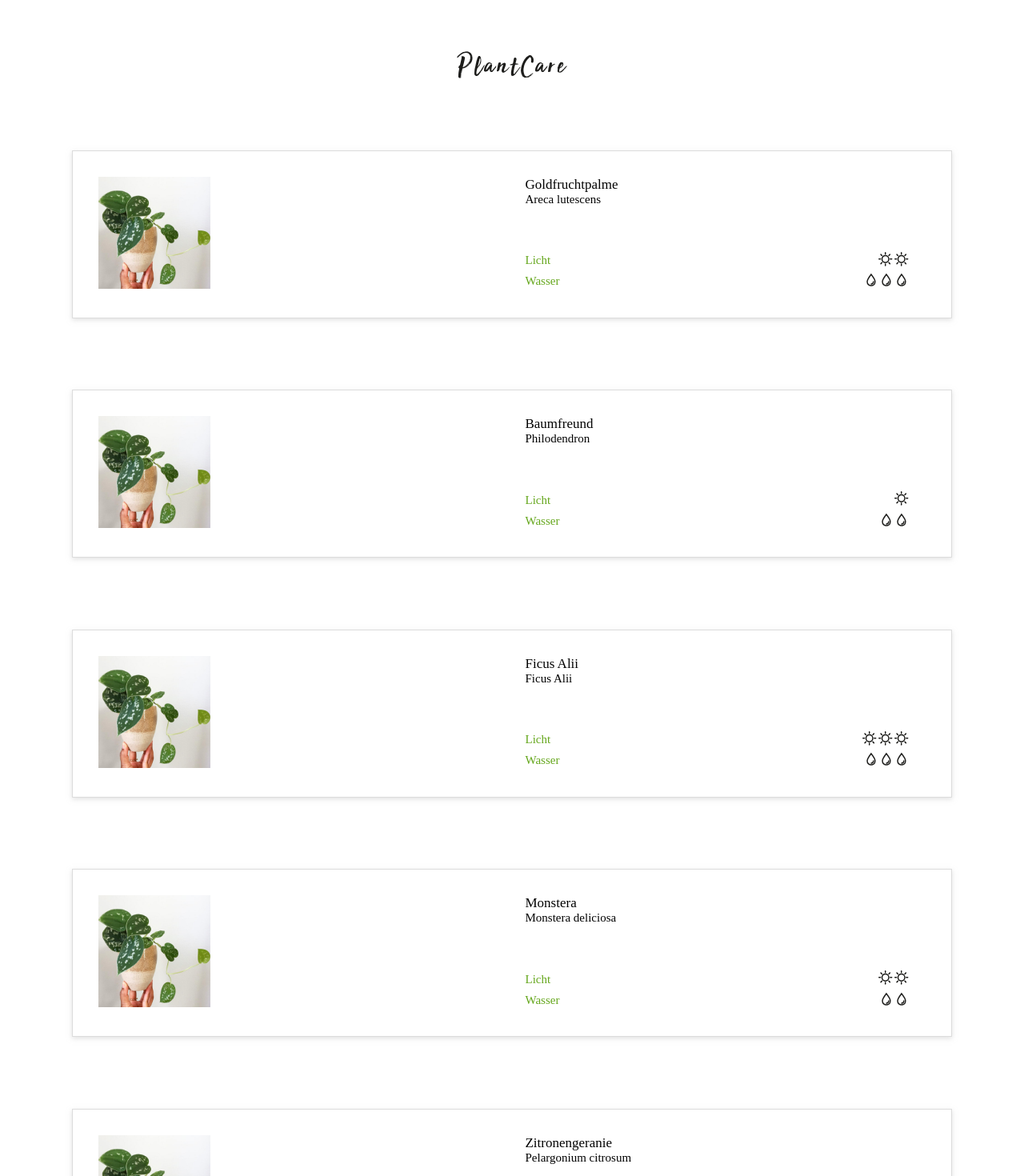
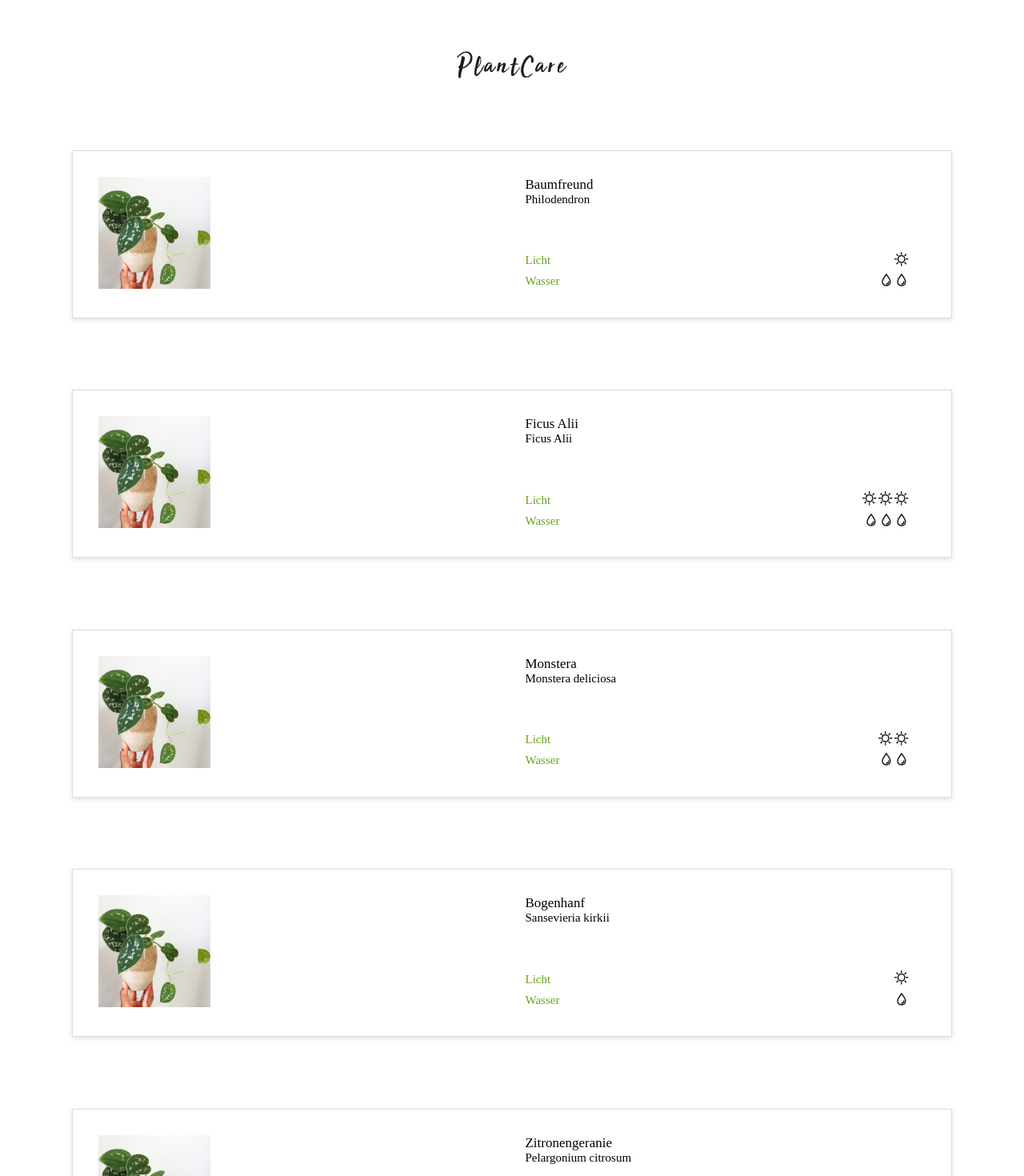
Before and after one commit to zukanova/plant-care, a React (Create React App) app: page / in a window 1280 px wide. Shown: the top 1470 px of the page at 80% size. Built offline with nearby package versions, Linux system fonts and the light colour scheme; a web font is replaced by a local one.

Commit message:
Fixed storybook bugs

```diff
--- a/src/components/App.js
+++ b/src/components/App.js
@@ -2,10 +2,6 @@ import React, { Component } from 'react'
 import styled from 'styled-components'
 import { BrowserRouter as Router, Route, NavLink } from 'react-router-dom'
 import Card from './Card'
-// import Config from './Config'
-// import Home from './Home'
-// import Water from './Water'
-// import Light from './Light'
 
 import CardInfo from '../data.js'
 
--- a/src/components/Card.js
+++ b/src/components/Card.js
@@ -41,7 +41,7 @@ const Card = styled.div`
     font-size: 17px;
     color: #030303;
     overflow-y: scroll;
-    padding-bottom: 10px;
+    margin-bottom: 50px;
   }
   .Subhead {
     font-family: Muli-Italic;
@@ -50,7 +50,7 @@ const Card = styled.div`
   }
 `
 
-export default class Separator extends Component {
+export default class CardEl extends Component {
   render() {
     const { title, subtitle, water, light } = this.props
     return (
@@ -64,8 +64,8 @@ export default class Separator extends Component {
         </div>
         <div className="ColumnRight">
           <div className="Head">
-            {this.props.title}
-            <div className="Subhead">{this.props.subtitle}</div>
+            {title}
+            <div className="Subhead">{subtitle}</div>
           </div>
           <Light text="Licht" icon={light} />
           <Water text="Wasser" icon={water} />
--- a/src/components/Light.js
+++ b/src/components/Light.js
@@ -23,29 +23,36 @@ const Amount = styled.section`
   }
 `
 
-export default class Separator extends Component {
+export default class Light extends Component {
   createIconsArray(amount) {
     let iconsArray = []
     for (let i = 0; i < amount; i++) {
       iconsArray.push(
-        <img className="LightIcon" src="../../images/light.svg" alt="" />
+        <img
+          className="LightIcon"
+          src="../../images/light.svg"
+          alt=""
+          key={i}
+        />
       )
     }
     return iconsArray
   }
 
-  renderIcons(iconsArray) {
+  renderIcons(iconsArray, index) {
     return iconsArray.map(iconHTML => {
       return iconHTML
     })
   }
 
   render() {
-    const { text, icon } = this.props
+    const { text, icon, index } = this.props
     return (
       <LightNeed>
         <Indication> {text} </Indication>
-        <Amount>{this.renderIcons(this.createIconsArray(icon))}</Amount>
+        <Amount key={index}>
+          {this.renderIcons(this.createIconsArray(icon))}
+        </Amount>
       </LightNeed>
     )
   }
--- a/src/components/Water.js
+++ b/src/components/Water.js
@@ -24,12 +24,17 @@ const Amount = styled.section`
   }
 `
 
-export default class Separator extends Component {
+export default class Water extends Component {
   createIconsArray(amount) {
     let iconsArray = []
     for (let i = 0; i < amount; i++) {
       iconsArray.push(
-        <img className="AmountIcon" src="../../images/drop.svg" alt="" />
+        <img
+          className="AmountIcon"
+          src="../../images/drop.svg"
+          alt=""
+          key={i}
+        />
       )
     }
     return iconsArray
@@ -42,11 +47,13 @@ export default class Separator extends Component {
   }
 
   render() {
-    const { text, icon } = this.props
+    const { text, icon, index } = this.props
     return (
       <WaterNeed>
         <Indication> {text} </Indication>
-        <Amount>{this.renderIcons(this.createIconsArray(icon))}</Amount>
+        <Amount key={index}>
+          {this.renderIcons(this.createIconsArray(icon))}
+        </Amount>
       </WaterNeed>
     )
   }
--- a/src/data.js
+++ b/src/data.js
@@ -1,10 +1,4 @@
 export default [
-  {
-    title: 'Goldfruchtpalme',
-    subtitle: 'Areca lutescens',
-    light: '2',
-    water: '3'
-  },
   {
     title: 'Baumfreund',
     subtitle: 'Philodendron',
@@ -24,10 +18,22 @@ export default [
     water: '2'
   },
   {
+    title: 'Bogenhanf',
+    subtitle: 'Sansevieria kirkii',
+    light: '1',
+    water: '1'
+  },
+  {
     title: 'Zitronengeranie',
     subtitle: 'Pelargonium citrosum',
     light: '3',
     water: '2'
+  },
+  {
+    title: 'Goldfruchtpalme',
+    subtitle: 'Areca lutescens',
+    light: '2',
+    water: '3'
   },
   {
     title: 'Orchidee',
@@ -48,12 +54,6 @@ export default [
     water: '1'
   },
   {
-    title: 'Bogenhanf',
-    subtitle: 'Sansevieria kirkii',
-    light: '1',
-    water: '1'
-  },
-  {
     title: 'Aloe vera',
     subtitle: 'Aloe vera',
     light: '3',
```
Also changed, not shown: src/stories/index.js (+8 -3 lines).
